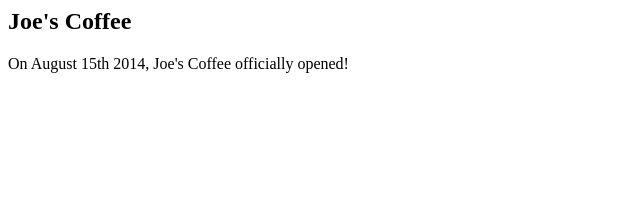
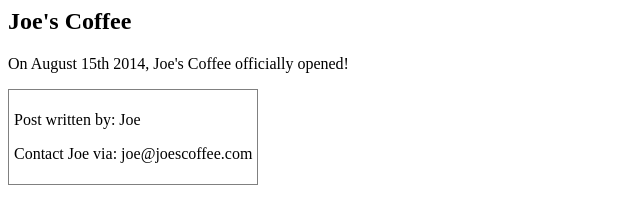
Before and after one commit to JamesDrysdale/coffee_shop, a plain HTML site: page index.html in a window 1280 px wide. Shown: the whole page, without its empty margins (0-640 px from the left). Drawn offline with Linux system fonts and the light colour scheme.

Commit message:
Footer contains contact info and basic style

```diff
--- a/css/style.css
+++ b/css/style.css
@@ -0,0 +1,10 @@
+
+
+
+
+footer {
+    display: inline-block;
+    border: solid 1px gray;
+    padding: 5px;
+
+}
--- a/index.html
+++ b/index.html
@@ -3,7 +3,7 @@
     <head>
         <meta charset="utf-8" />
         <script src="js/app.js"></script>
-        <link href="css/style.css" rel="stylesheer" type="text/css" />
+        <link href="css/style.css" rel="stylesheet" type="text/css" />
         <title>Joe's Coffee</title>
     </head>
 
@@ -17,6 +17,9 @@
             </p>
         </article>
 
-
+        <footer>
+            <p>Post written by: Joe</p>
+            <p>Contact Joe via: <a href: mailto:joe@joescoffee.com>joe@joescoffee.com</a></p>
+        </footer>
     </body>
 </html>
```
